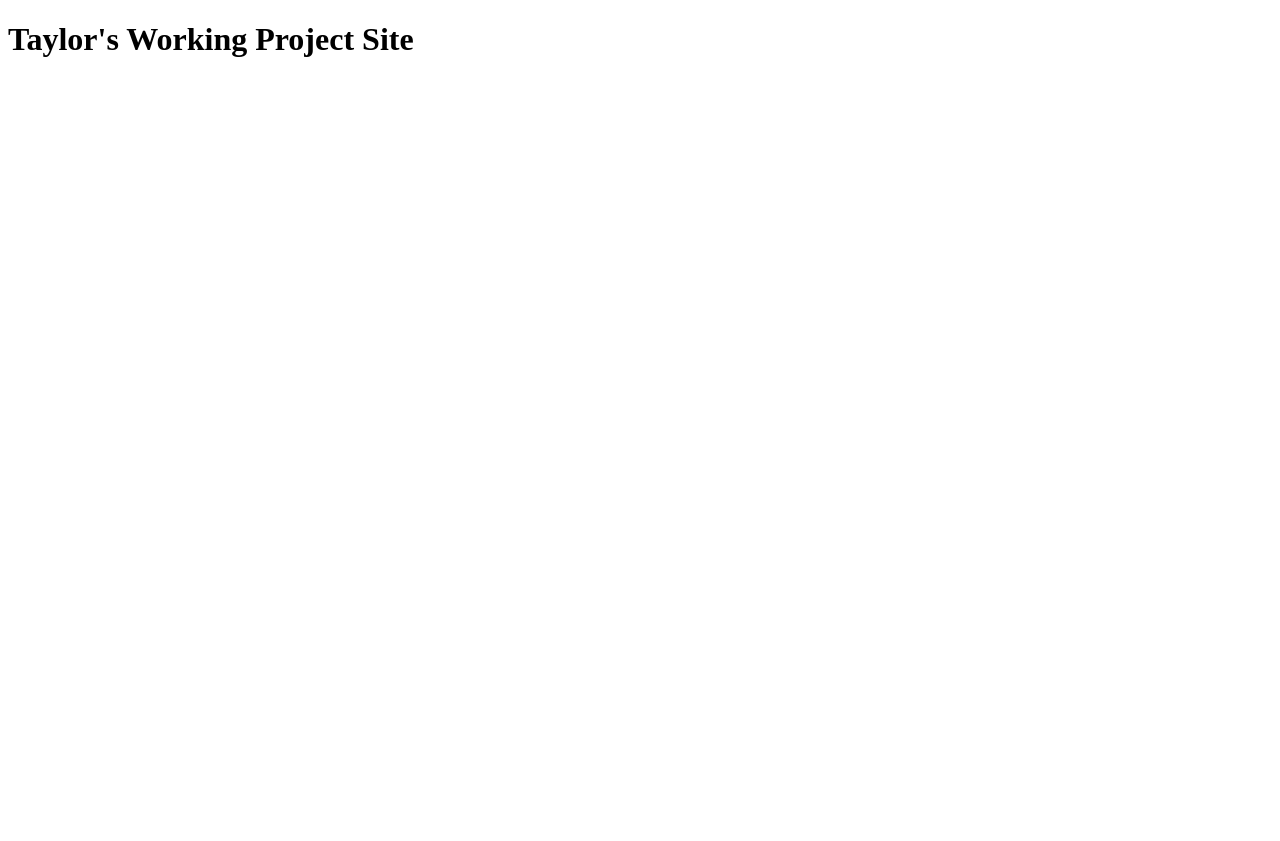
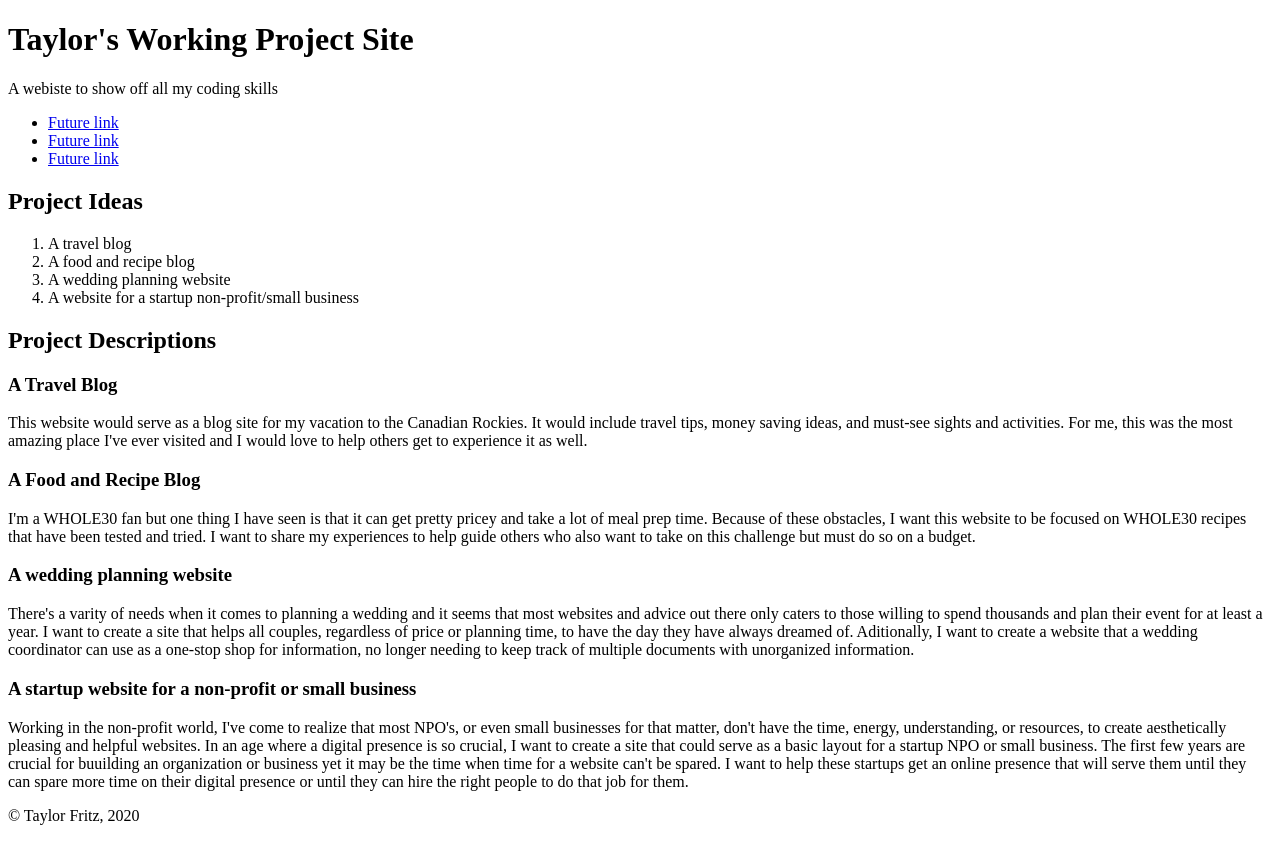
Before and after one commit to tayfritz/working-project-cl, a plain HTML site: page index.html in a window 1280 px wide. Before the commit the page ends 800 px from the top, so only its background shows below. Drawn offline with Linux system fonts and the light colour scheme.

Commit message:
Add index.html and styles.css

```diff
--- a/index.html
+++ b/index.html
@@ -8,14 +8,50 @@
     <body>
         <header>
             <h1>Taylor's Working Project Site</h1>
-
-
+            <p>A webiste to show off all my coding skills</p>
+            <nav>
+                <ul>
+                    <li><a href="#">Future link</a></li>
+                    <li><a href="#">Future link</a></li>
+                    <li><a href="#">Future link</a></li>
+                </ul>
+            </nav>
         </header>
 
+        <main>
+            <div>
+                <h2>Project Ideas</h2>
+                <ol>
+                    <li>A travel blog</li>
+                    <li>A food and recipe blog</li>
+                    <li>A wedding planning website</li>
+                    <li>A website for a startup non-profit/small business</li>
+                </ol>
+             </div>
 
+            <div>
+                <h2>Project Descriptions</h2>
 
+                <article class="descriptions">
+                    <h3>A Travel Blog</h3>
+                    <p>This website would serve as a blog site for my vacation to the Canadian Rockies. It would include travel tips, money saving ideas, and must-see sights and activities. For me, this was the most amazing place I've ever visited and I would love to help others get to experience it as well. </p>
 
+                    <h3>A Food and Recipe Blog</h3>
+                    <p>I'm a WHOLE30 fan but one thing I have seen is that it can get pretty pricey and take a lot of meal prep time. Because of these obstacles, I want this website to be focused on WHOLE30 recipes that have been tested and tried. I want to share my experiences to help guide others who also want to take on this challenge but must do so on a budget.</p>
 
+                    <h3>A wedding planning website</h3>
+                    <p>There's a varity of needs when it comes to planning a wedding and it seems that most websites and advice out there only caters to those willing to spend thousands and plan their event for at least a year. I want to create a site that helps all couples, regardless of price or planning time, to have the day they have always dreamed of. Aditionally, I want to create a website that a wedding coordinator can use as a one-stop shop for information, no longer needing to keep track of multiple documents with unorganized information. </p>
+
+                    <h3>A startup website for a non-profit or small business</h3>
+                    <p>Working in the non-profit world, I've come to realize that most NPO's, or even small businesses for that matter, don't have the time, energy, understanding, or resources, to create aesthetically pleasing and helpful websites. In an age where a digital presence is so crucial, I want to create a site that could serve as a basic layout for a startup NPO or small business. The first few years are crucial for buuilding an organization or business yet it may be the time when time for a website can't be spared. I want to help these startups get an online presence that will serve them until they can spare more time on their digital presence or until they can hire the right people to do that job for them.</p>
+                </article>
+
+            </div>
+        </main>
+
+        <footer>
+            <p> &copy; Taylor Fritz, 2020</p>
+        </footer>
     </body>
 
 </html>
```
